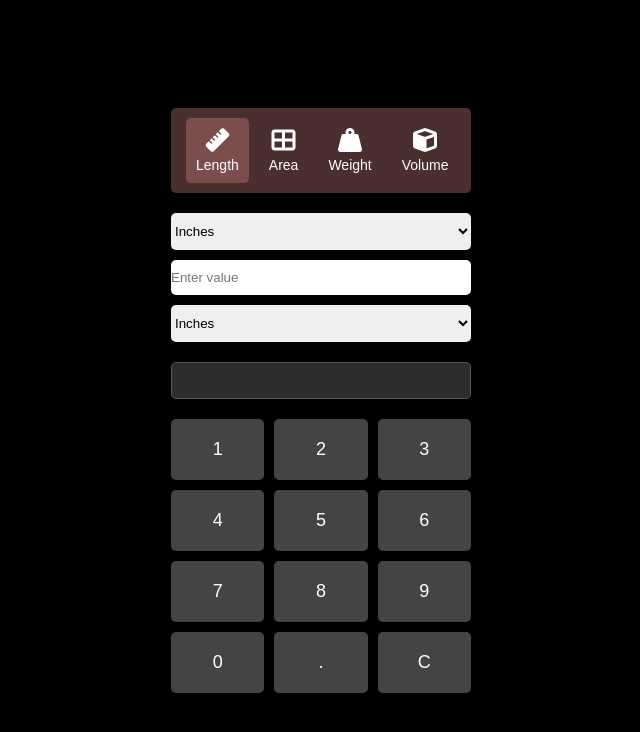
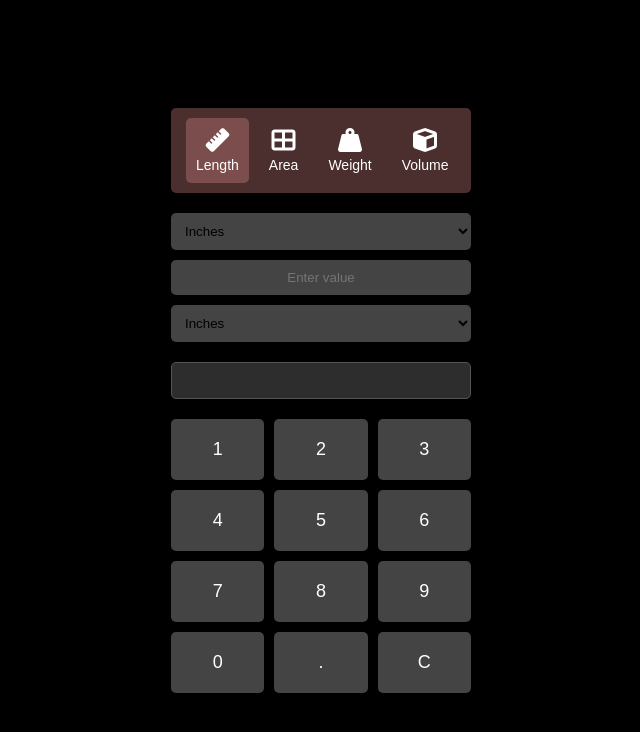
Before and after one commit to apkhant1452/unitconverter.github.io, a plain HTML site: page index.html in a window 1280 px wide. Shown: the whole page, without its empty margins (319-959 px from the left). Drawn offline with Linux system fonts and the light colour scheme.

Commit message:
Update style.css

```diff
--- a/style.css
+++ b/style.css
@@ -64,11 +64,17 @@ body {
 .converter select,
 .converter input {
     width: 100%;
-    padding: 10px 0;
+    padding: 10px;
     margin-bottom: 10px;
     border: none;
     border-radius: 5px;
-    color: #000;
+    user-select: none;
+    background-color: #444;
+}
+input{
+    text-align:center;
+    padding: 10px 0 !important;
+    color:#fff;
 }
 .result-box {
     background-color: #2d2d2d;
@@ -99,7 +105,7 @@ body {
 }
 
 .num-pad button:hover {
-    background-color: cadetblue;
+    background-color: rgba(235, 206, 154, 0.349);
 }
 
 @media (max-width: 450px) {
```
